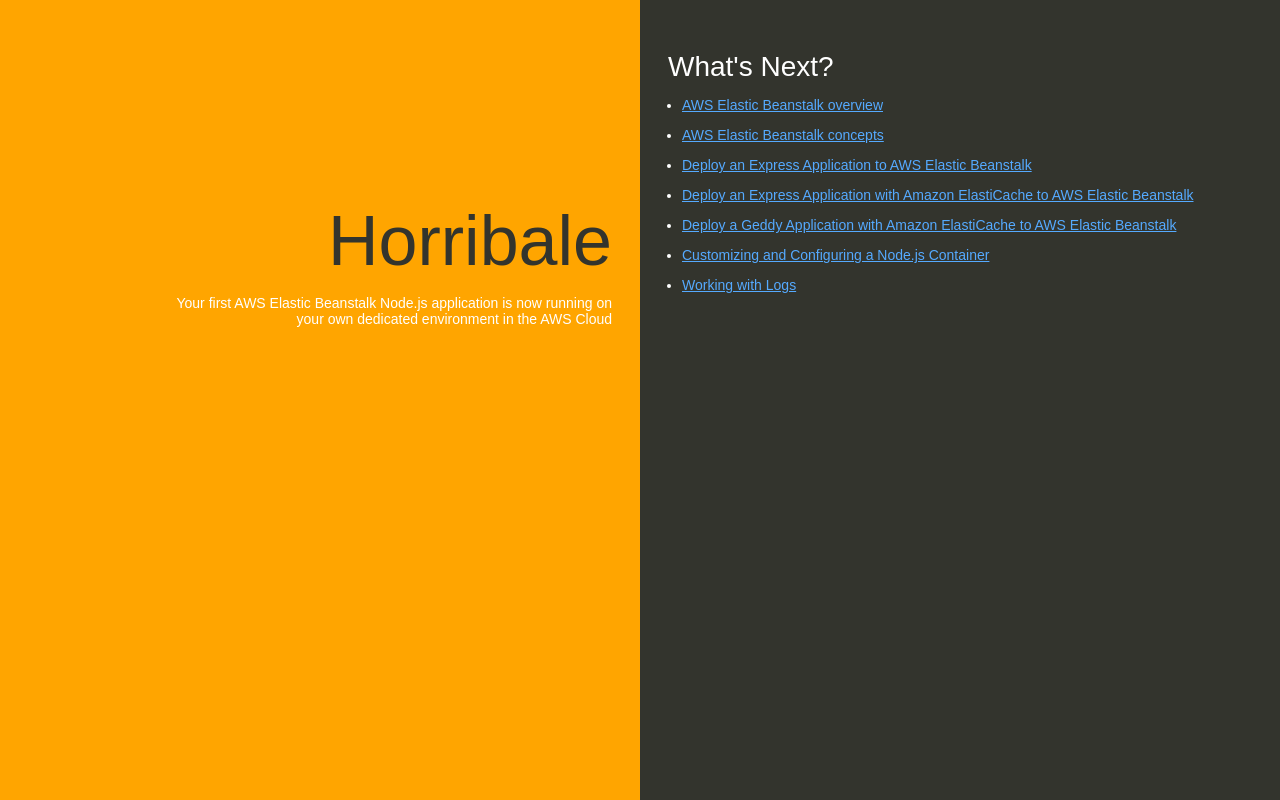
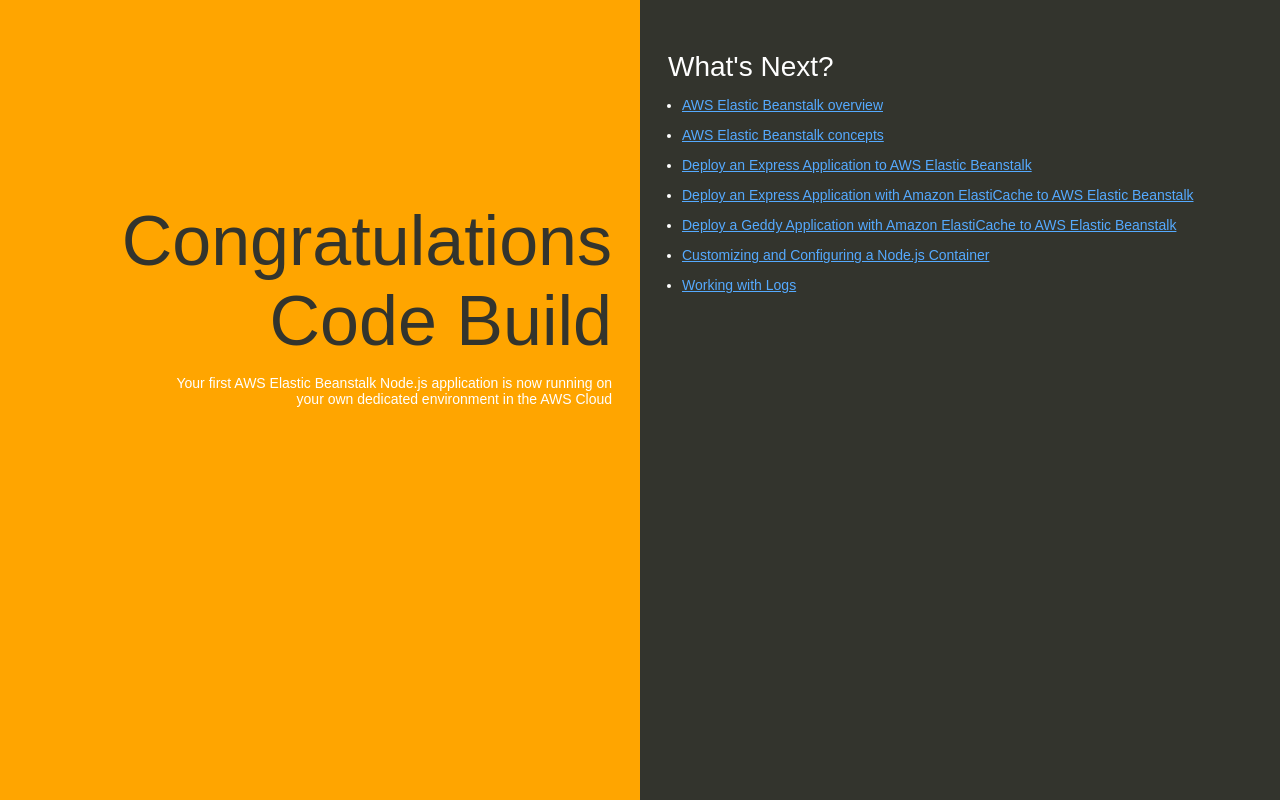
Before and after one commit to hameed-muneef/my-nodejs-app, a website: page index.html in a window 1280 px wide. Drawn offline with Linux system fonts and the light colour scheme.

Commit message:
Update index.html

```diff
--- a/index.html
+++ b/index.html
@@ -74,7 +74,7 @@
   </head>
   <body>
     <div class="textColumn">
-      <h1>Horribale</h1>
+      <h1>Congratulations Code Build</h1>
       <p>Your first AWS Elastic Beanstalk Node.js application is now running on your own dedicated environment in the AWS Cloud</p>
     </div>
     <div class="linksColumn">
```
